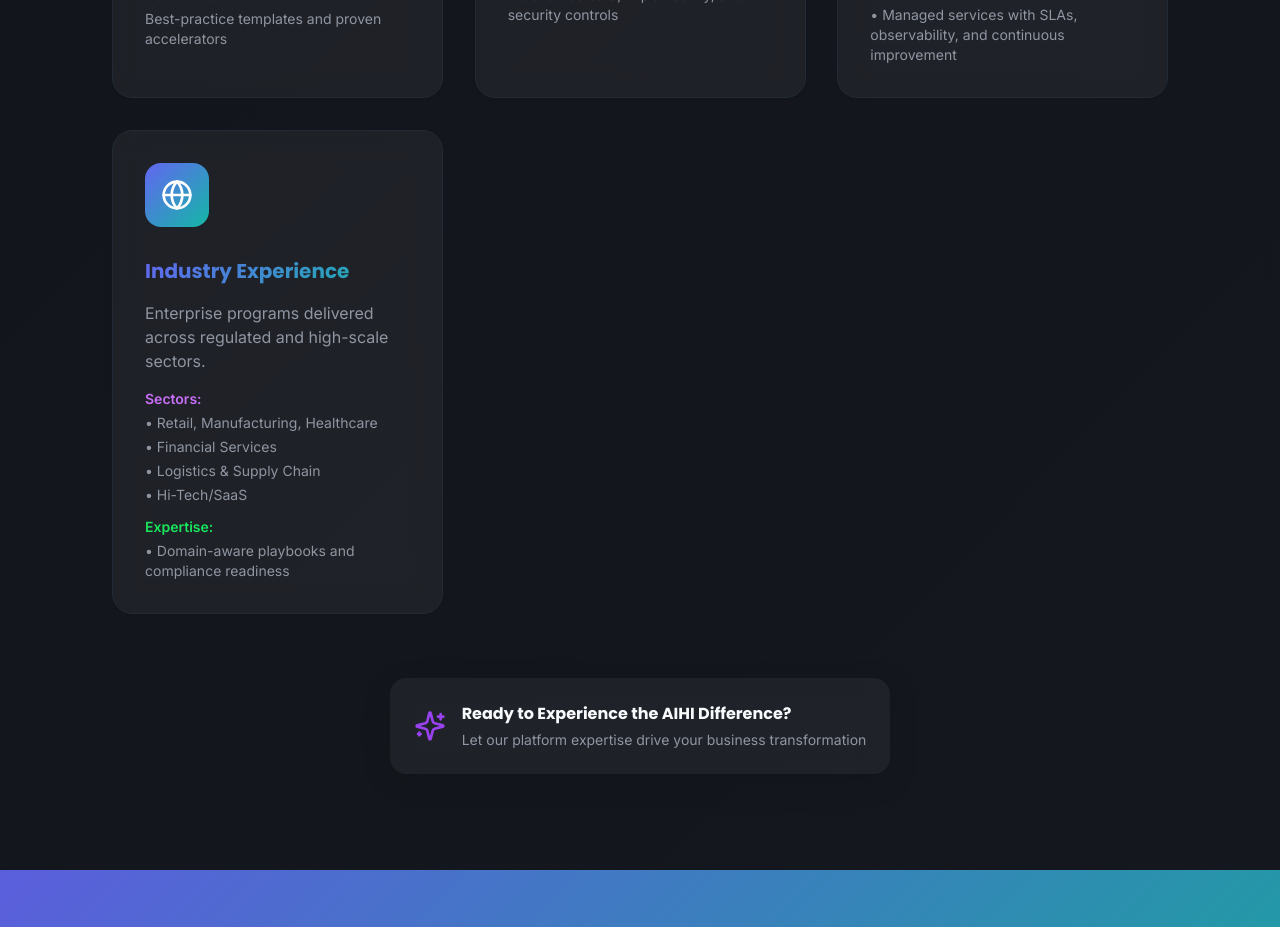
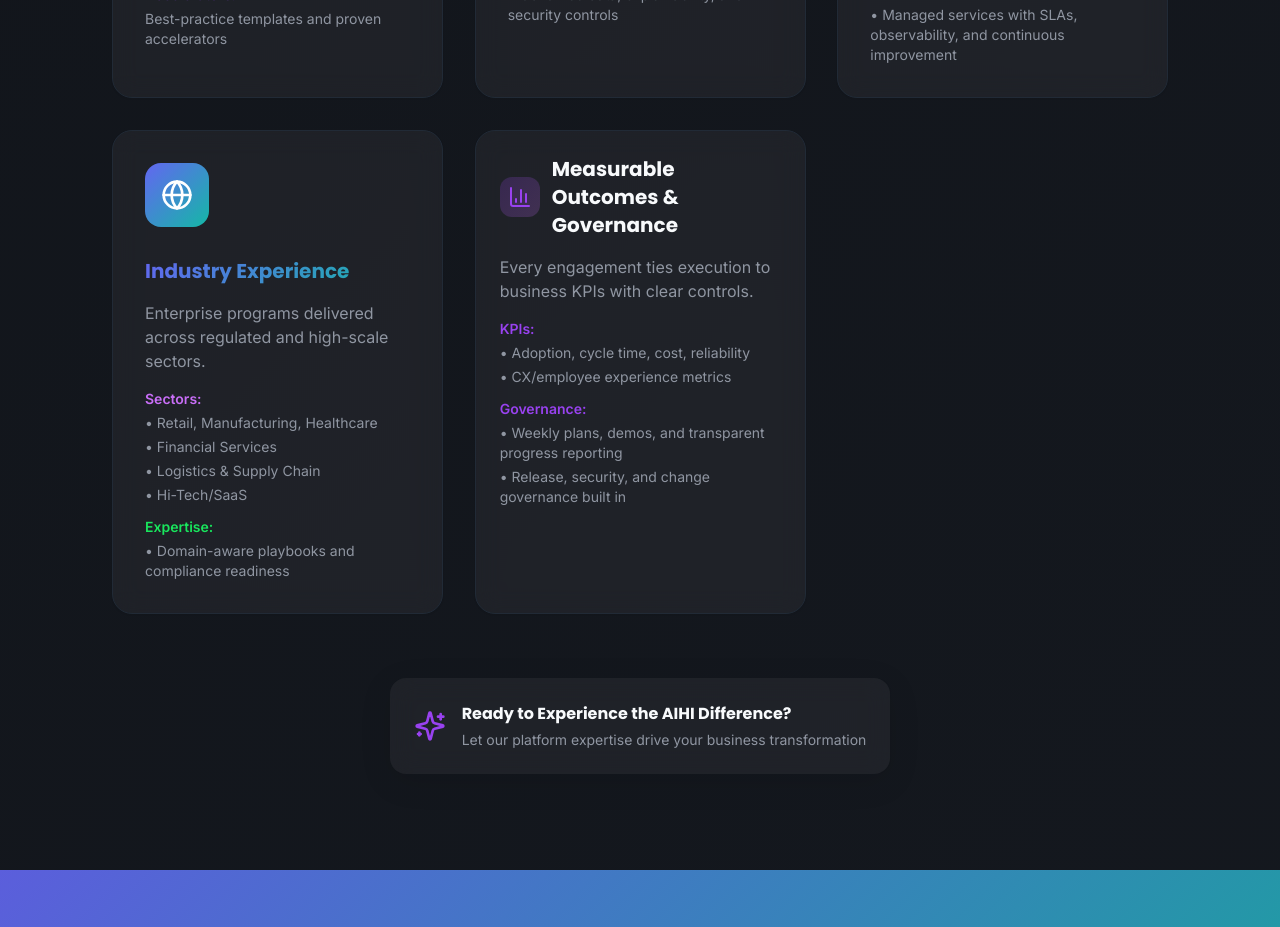
Before and after one commit to TechLeadsUser/aihi-illumine-site, a React (Vite) app: page / in a window 1280 px wide. Shown: the part 5200-6127 px from the top of the page. Built offline with nearby package versions, Linux system fonts and the light colour scheme.

Commit message:
Reverted to commit a28a425107334a42cc2e40c18e3ac88df2a46890

```diff
--- a/src/pages/About.tsx
+++ b/src/pages/About.tsx
@@ -479,7 +479,34 @@ const About = () => {
 
             {/* Measurable Outcomes & Governance */}
             <ScrollAnimation animation="slide-left" delay={500} className="">
+              <Card className="glass-card h-full flex flex-col">
+                <div className="p-4 sm:p-6 flex-1">
+                  <div className="flex items-center gap-3 mb-3 sm:mb-4">
+                    <div className="p-2 rounded-xl bg-gradient-to-br from-neon-purple/20 to-neon-blue/20">
+                      <BarChart3 className="w-5 h-5 sm:w-6 sm:h-6 text-neon-purple" />
+                    </div>
+                    <h3 className="text-base sm:text-lg lg:text-xl font-bold">Measurable Outcomes & Governance</h3>
+                  </div>
 
+                  <p className="text-xs sm:text-sm lg:text-base text-muted-foreground mb-4">
+                    Every engagement ties execution to business KPIs with clear controls.
+                  </p>
+
+                  <div className="text-xs lg:text-sm">
+                    <div className="font-semibold text-neon-purple mb-1">KPIs:</div>
+                    <ul className="space-y-1 text-muted-foreground mb-3">
+                      <li>• Adoption, cycle time, cost, reliability</li>
+                      <li>• CX/employee experience metrics</li>
+                    </ul>
+
+                    <div className="font-semibold text-neon-purple mb-1">Governance:</div>
+                    <ul className="space-y-1 text-muted-foreground">
+                      <li>• Weekly plans, demos, and transparent progress reporting</li>
+                      <li>• Release, security, and change governance built in</li>
+                    </ul>
+                  </div>
+                </div>
+              </Card>
             </ScrollAnimation>
           </div>
 
```
